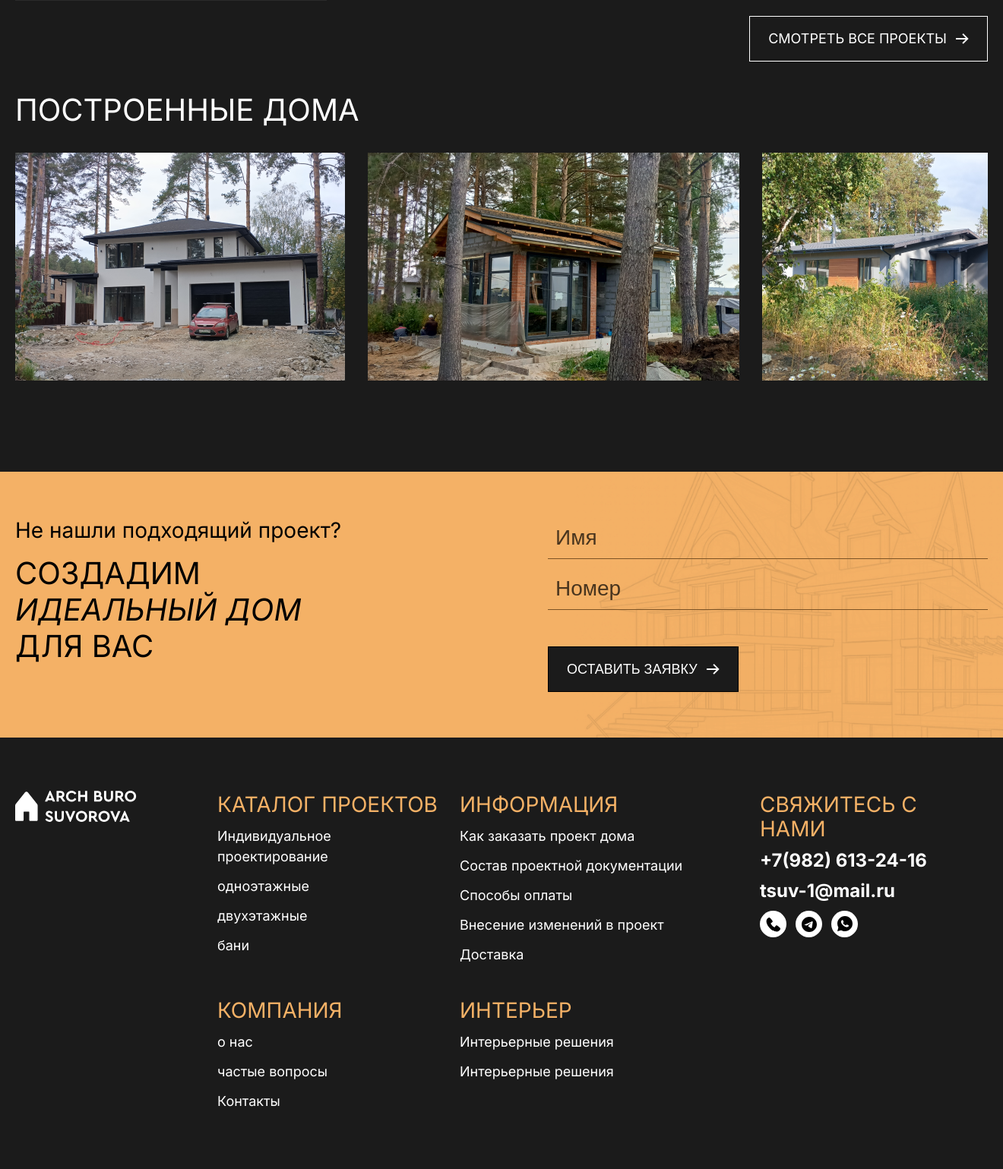
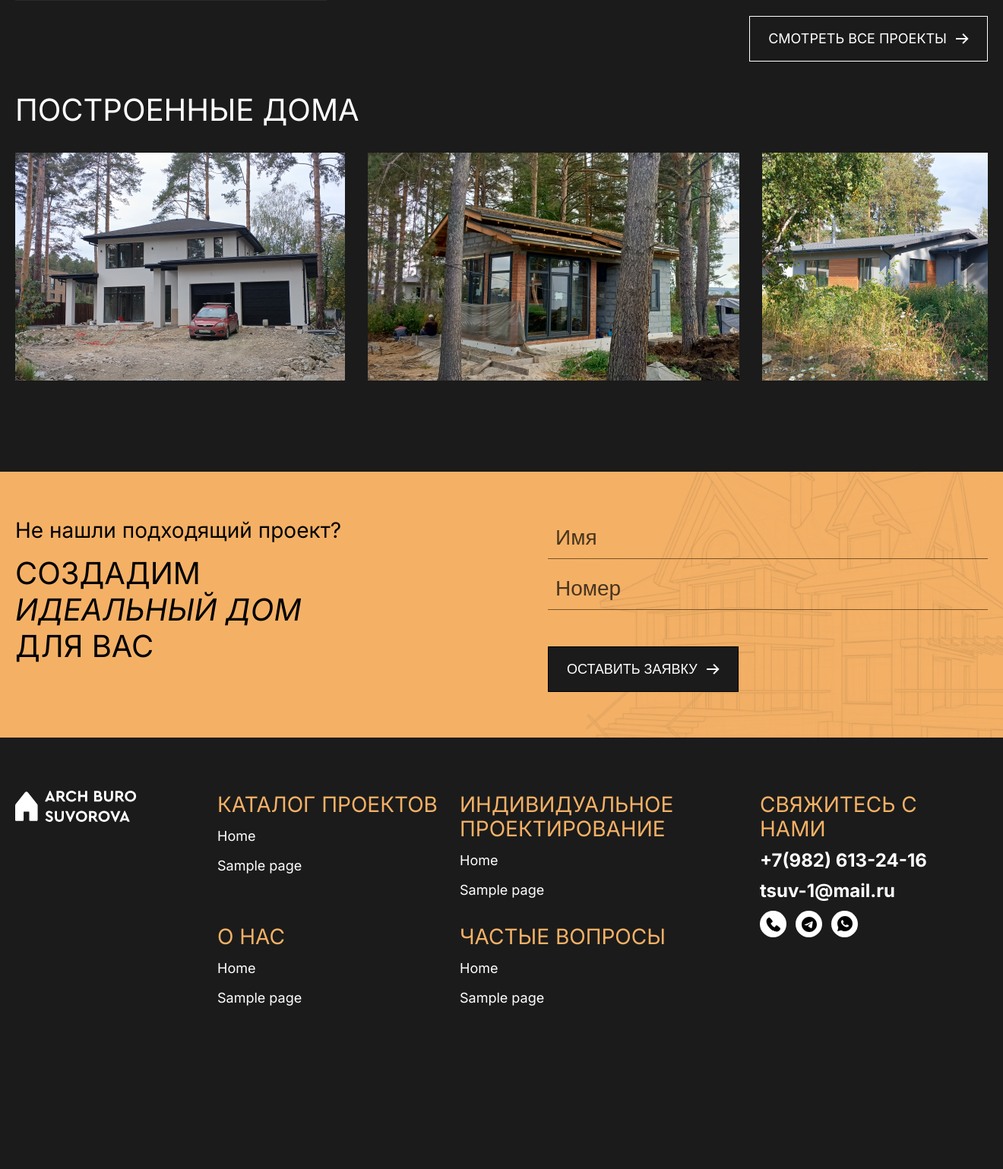
Before and after one commit to mepeha/rosgril, a WordPress theme: template index.php in a window 1320 px wide; the page is wider, and only the part inside the window is pictured. Shown: the part 3500-5039 px from the top of that part at 76% size. After the commit the page ends 4824 px from the top of that part, so only its background shows below. Run offline with PHP 8.4 and a stand-in for WordPress, Linux system fonts and the light colour scheme; the site name, menu and one post (Sample post) are stand-ins, and other content is empty; some web fonts are replaced.

Commit message:
wp v9 хлебные крошки

```diff
--- a/dist/css/style.css
+++ b/dist/css/style.css
@@ -119,6 +119,29 @@ li {
   margin: 6px 0 6px 20px;
 }
 
+:root {
+  --anchor-scroll-offset: 96px;
+}
+
+html {
+  scroll-behavior: smooth;
+  scroll-padding-top: var(--anchor-scroll-offset);
+}
+
+[id] {
+  scroll-margin-top: var(--anchor-scroll-offset);
+}
+
+@media (prefers-reduced-motion: reduce) {
+  html {
+    scroll-behavior: auto;
+  }
+}
+@media (max-width: 991px) {
+  :root {
+    --anchor-scroll-offset: 72px;
+  }
+}
 body {
   color: white;
   font-family: "Inter", sans-serif;
@@ -1572,7 +1635,36 @@ body.captcha-popup-open {
 }
 
 .footer__menu-item {
-  margin-bottom: 12px;
+  display: inline-block;
+  margin: 0;
+  text-decoration: none;
+}
+
+.footer__menu-list {
+  margin: 0;
+  padding: 0;
+  list-style: none !important;
+  display: flex;
+  flex-direction: column;
+  gap: 12px;
+}
+.footer__menu-list ul {
+  margin: 0;
+  padding: 0;
+  list-style: none !important;
+}
+.footer__menu-list li,
+.footer__menu-list > li,
+.footer__menu-list .menu-item {
+  margin: 0 !important;
+  padding: 0 !important;
+  list-style: none !important;
+  list-style-type: none !important;
+}
+.footer__menu-list li::marker,
+.footer__menu-list > li::marker,
+.footer__menu-list .menu-item::marker {
+  content: "";
 }
 
 .footer__contact {
--- a/footer.php
+++ b/footer.php
@@ -16,69 +16,47 @@ $recaptcha_enabled = !empty($recaptcha_settings['enabled']) && $recaptcha_site_k
         <img src="<?php echo $theme_uri; ?>/dist/img/logo.svg" alt="Арх Бюро Суворова">
       </a>
       <div class="footer__menu">
-        <div class="footer__menu-block">
-          <h3 class="footer-title">
-            КАТАЛОГ ПРОЕКТОВ
-          </h3>
-          <div class="footer__menu-item">
-            Индивидуальное проектирование
+        <?php
+        $footer_menu_blocks = [
+            [
+                'title'    => 'КАТАЛОГ ПРОЕКТОВ',
+                'location' => 'footer_catalog',
+            ],
+            [
+                'title'    => 'ИНДИВИДУАЛЬНОЕ ПРОЕКТИРОВАНИЕ',
+                'location' => 'footer_individual',
+            ],
+            [
+                'title'    => 'О НАС',
+                'location' => 'footer_about',
+            ],
+            [
+                'title'    => 'ЧАСТЫЕ ВОПРОСЫ',
+                'location' => 'footer_faq',
+            ],
+        ];
+        ?>
+        <?php foreach ($footer_menu_blocks as $footer_menu_block) : ?>
+          <div class="footer__menu-block">
+            <h3 class="footer-title">
+              <?php echo esc_html($footer_menu_block['title']); ?>
+            </h3>
+            <?php
+            if (has_nav_menu($footer_menu_block['location'])) {
+                wp_nav_menu([
+                    'theme_location'        => $footer_menu_block['location'],
+                    'container'             => false,
+                    'menu_class'            => 'footer__menu-list',
+                    'depth'                 => 1,
+                    'fallback_cb'           => false,
+                    'tanyatheme_link_class' => 'footer__menu-item',
+                ]);
+            } else {
+                echo '<ul class="footer__menu-list"></ul>';
+            }
+            ?>
           </div>
-          <div class="footer__menu-item">
-            одноэтажные
-          </div>
-          <div class="footer__menu-item">
-            двухэтажные
-          </div>
-          <div class="footer__menu-item">
-            бани
-          </div>
-        </div>
-        <div class="footer__menu-block">
-          <h3 class="footer-title">
-            ИНФОРМАЦИЯ
-          </h3>
-          <div class="footer__menu-item">
-            Как заказать проект дома
-          </div>
-          <div class="footer__menu-item">
-            Состав проектной документации
-          </div>
-          <div class="footer__menu-item">
-            Способы оплаты
-          </div>
-          <div class="footer__menu-item">
-            Внесение изменений в проект
-          </div>
-          <div class="footer__menu-item">
-            Доставка
-          </div>
-        </div>
-        <div class="footer__menu-block">
-          <h3 class="footer-title">
-            КОМПАНИЯ
-          </h3>
-          <div class="footer__menu-item">
-            о нас
-          </div>
-          <div class="footer__menu-item">
-            частые вопросы
-          </div>
-          <div class="footer__menu-item">
-            Контакты
-          </div>
-        </div>
-        <div class="footer__menu-block">
-          <h3 class="footer-title">
-            ИНТЕРЬЕР
-          </h3>
-          <div class="footer__menu-item">
-            Интерьерные решения
-          </div>
-          <div class="footer__menu-item">
-            Интерьерные решения
-          </div>
-        </div>
-
+        <?php endforeach; ?>
       </div>
       <div class="footer__contact">
         <h3 class="footer-title">
--- a/header.php
+++ b/header.php
@@ -91,30 +91,66 @@ if (is_singular(['project', 'page'])) {
             $page_head_subtitle = trim((string) get_field('subtitle', $page_head_post_id));
         }
 
-        $page_head_breadcrumbs_text = '';
+        $page_head_breadcrumbs = [];
         if (!$page_head_hide_breadcrumbs && $page_head_title !== '') {
+            $page_head_breadcrumbs[] = [
+                'label' => 'Главная',
+                'url' => home_url('/'),
+            ];
+
             if (get_post_type($page_head_post_id) === 'project') {
                 $page_head_project_label = $page_head_title;
 
                 if (function_exists('get_field')) {
                     $page_head_project_id = trim((string) get_field('id', $page_head_post_id));
                     if ($page_head_project_id !== '') {
-                        $page_head_project_label = 'проект ' . $page_head_project_id;
+                        $page_head_project_label = 'Проект ' . $page_head_project_id;
                     }
                 }
 
-                $page_head_breadcrumbs_text = 'главная - каталог проектов - ' . $page_head_project_label;
+                $page_head_archive_link = get_post_type_archive_link('project');
+                if (!$page_head_archive_link) {
+                    $page_head_archive_link = home_url('/project/');
+                }
+
+                $page_head_breadcrumbs[] = [
+                    'label' => 'Каталог проектов',
+                    'url' => $page_head_archive_link,
+                ];
+
+                $page_head_breadcrumbs[] = [
+                    'label' => $page_head_project_label,
+                    'url' => '',
+                ];
             } else {
-                $page_head_breadcrumbs_text = 'главная - ' . $page_head_title;
+                if (is_page($page_head_post_id)) {
+                    $page_head_ancestors = array_reverse((array) get_post_ancestors($page_head_post_id));
+                    foreach ($page_head_ancestors as $page_head_ancestor_id) {
+                        $page_head_ancestor_title = trim((string) get_the_title($page_head_ancestor_id));
+                        if ($page_head_ancestor_title === '') {
+                            continue;
+                        }
+
+                        $page_head_breadcrumbs[] = [
+                            'label' => $page_head_ancestor_title,
+                            'url' => get_permalink($page_head_ancestor_id),
+                        ];
+                    }
+                }
+
+                $page_head_breadcrumbs[] = [
+                    'label' => $page_head_title,
+                    'url' => '',
+                ];
             }
         }
 
         $page_head_title_to_render = (!$page_head_hide_title && $page_head_title !== '') ? $page_head_title : '';
         $page_head_subtitle_to_render = (!$page_head_hide_subtitle && $page_head_subtitle !== '') ? $page_head_subtitle : '';
 
-        if ($page_head_breadcrumbs_text !== '' || $page_head_title_to_render !== '' || $page_head_subtitle_to_render !== '') {
+        if (!empty($page_head_breadcrumbs) || $page_head_title_to_render !== '' || $page_head_subtitle_to_render !== '') {
             $page_head_data = [
-                'breadcrumbs' => $page_head_breadcrumbs_text,
+                'breadcrumbs' => $page_head_breadcrumbs,
                 'title' => $page_head_title_to_render,
                 'subtitle' => $page_head_subtitle_to_render,
             ];
@@ -127,10 +163,33 @@ if (is_singular(['project', 'page'])) {
   <div class="page-head">
     <div class="container">
       <div class="page-head__area">
-        <?php if ($page_head_data['breadcrumbs'] !== '') : ?>
-          <div class="breadcrumbs">
-            <?php echo esc_html($page_head_data['breadcrumbs']); ?>
-          </div>
+        <?php if (!empty($page_head_data['breadcrumbs'])) : ?>
+          <nav class="breadcrumbs" aria-label="Хлебные крошки">
+            <ol class="breadcrumbs__list">
+              <?php
+              $page_head_breadcrumbs_total = count($page_head_data['breadcrumbs']);
+              foreach ($page_head_data['breadcrumbs'] as $page_head_breadcrumb_index => $page_head_breadcrumb_item) :
+                  $page_head_is_last_breadcrumb = ($page_head_breadcrumb_index === $page_head_breadcrumbs_total - 1);
+                  $page_head_breadcrumb_label = isset($page_head_breadcrumb_item['label']) ? (string) $page_head_breadcrumb_item['label'] : '';
+                  $page_head_breadcrumb_url = isset($page_head_breadcrumb_item['url']) ? (string) $page_head_breadcrumb_item['url'] : '';
+                  if ($page_head_breadcrumb_label === '') {
+                      continue;
+                  }
+                  ?>
+                  <li class="breadcrumbs__item<?php echo $page_head_is_last_breadcrumb ? ' breadcrumbs__item--current' : ''; ?>">
+                    <?php if (!$page_head_is_last_breadcrumb && $page_head_breadcrumb_url !== '') : ?>
+                      <a href="<?php echo esc_url($page_head_breadcrumb_url); ?>" class="breadcrumbs__link">
+                        <?php echo esc_html($page_head_breadcrumb_label); ?>
+                      </a>
+                    <?php else : ?>
+                      <span class="breadcrumbs__current" aria-current="page">
+                        <?php echo esc_html($page_head_breadcrumb_label); ?>
+                      </span>
+                    <?php endif; ?>
+                  </li>
+              <?php endforeach; ?>
+            </ol>
+          </nav>
         <?php endif; ?>
 
         <?php if ($page_head_data['title'] !== '') : ?>
--- a/inc/menu.php
+++ b/inc/menu.php
@@ -7,9 +7,12 @@ if (!defined('ABSPATH')) {
 function tanyatheme_register_menus(): void
 {
     register_nav_menus([
-        'primary' => __('Primary Menu', 'tanyatheme'),
-        'mobile'  => __('Mobile Menu', 'tanyatheme'),
-        'footer'  => __('Footer Menu', 'tanyatheme'),
+        'primary'           => __('Primary Menu', 'tanyatheme'),
+        'mobile'            => __('Mobile Menu', 'tanyatheme'),
+        'footer_catalog'    => __('Footer Catalog', 'tanyatheme'),
+        'footer_individual' => __('Footer Individual', 'tanyatheme'),
+        'footer_about'      => __('Footer About', 'tanyatheme'),
+        'footer_faq'        => __('Footer FAQ', 'tanyatheme'),
     ]);
 }
 
--- a/page-resh.php
+++ b/page-resh.php
@@ -22,7 +22,7 @@ $theme_uri = get_template_directory_uri();
                         Приоритетными задачами при проектировании современного пространства считаем — комфорт, функциональность и эстетика.
 
                     </p>
-                    <a href="/project" class="info__button button button-stroke">
+                    <a href="/project" class="info__button button button-stroke" data-feedback-popup-open>
                         получить бесплатную консультацию
                         <svg width="17" height="14" viewBox="0 0 17 14" fill="none" xmlns="http://www.w3.org/2000/svg">
                             <path d="M9.75 12.4142L15.25 6.91422L9.75 1.41421M14 6.91422L1 6.91421" stroke="white" stroke-width="2" stroke-linecap="square"/>
--- a/parts/banner.php
+++ b/parts/banner.php
@@ -5,7 +5,7 @@
           готовые Проекты <br>
           домов и коттеджей
         </h1>
-        <a href="" class="banner__button button button-main" data-feedback-popup-open>
+        <a href="/project/" class="banner__button button button-main">
           смотреть все проекты
           <svg width="17" height="14" viewBox="0 0 17 14" fill="none" xmlns="http://www.w3.org/2000/svg">
             <path d="M9.75 12.4141L15.25 6.91406L9.75 1.41406M14 6.91406L1 6.91406" stroke="black" stroke-width="2" stroke-linecap="square"/>
--- a/parts/create.php
+++ b/parts/create.php
@@ -13,7 +13,7 @@
             дома, где комфорт, функциональность
             и эстетика объединяются в каждом решении
           </div>
-          <a href="/project" class="info__button button button-stroke" data-feedback-popup-open>
+          <a href="#end-home" class="info__button button button-stroke">
             построенные дома по проектам
             <svg width="17" height="14" viewBox="0 0 17 14" fill="none" xmlns="http://www.w3.org/2000/svg">
               <path d="M9.75 12.4142L15.25 6.91422L9.75 1.41421M14 6.91422L1 6.91421" stroke="white" stroke-width="2" stroke-linecap="square"/>
--- a/parts/end-home.php
+++ b/parts/end-home.php
@@ -1,4 +1,4 @@
-  <section class="end-home margin">
+  <section class="end-home margin" id="end-home">
     <div class="container">
       <h2>построенные дома</h2>
       <div class="end-home__area">
--- a/parts/home-ready.php
+++ b/parts/home-ready.php
@@ -12,7 +12,7 @@
             Мы превращаем пустые стены
             в атмосферные пространства с душой
           </div>
-          <a href="/project" class="info__button button button-stroke" data-feedback-popup-open>
+          <a href="/resh/" class="info__button button button-stroke">
             узнать подробнее
             <svg width="17" height="14" viewBox="0 0 17 14" fill="none" xmlns="http://www.w3.org/2000/svg">
               <path d="M9.75 12.4142L15.25 6.91422L9.75 1.41421M14 6.91422L1 6.91421" stroke="white" stroke-width="2" stroke-linecap="square"></path>
--- a/parts/page-menu.php
+++ b/parts/page-menu.php
@@ -2,7 +2,7 @@
     <div class="container">
       <div class="page-menu__area">
 
-        <div class="page-menu__item project" style="background-image: url(<?php echo $theme_uri; ?>/dist/img/page-menu-item-bg.webp)">
+        <a href="/individual/" class="page-menu__item project" style="background-image: url(<?php echo $theme_uri; ?>/dist/img/page-menu-item-bg.webp)">
           <div class="name">
             Индивидуальное
             проектирование
@@ -16,8 +16,8 @@
               <path d="M45.0186 43.4248L47.4636 29.5585L33.5973 27.1135M45.61 30.8564L26.333 44.3542" stroke="black" stroke-width="3.62044" stroke-linecap="square"/>
             </svg>
           </div>
-        </div>
-        <div class="page-menu__item">
+        </a>
+        <a href="/take/" class="page-menu__item">
           <div class="name">
             Как заказать проект дома
           </div>
@@ -28,8 +28,8 @@
               <path d="M45.0186 43.4248L47.4636 29.5585L33.5973 27.1135M45.61 30.8564L26.333 44.3542" stroke="black" stroke-width="3.62044" stroke-linecap="square"/>
             </svg>
           </div>
-        </div>
-        <div class="page-menu__item">
+        </a>
+        <a href="/composition/" class="page-menu__item">
           <div class="name">
             Состав проектной документации
           </div>
@@ -40,8 +40,8 @@
               <path d="M45.0186 43.4248L47.4636 29.5585L33.5973 27.1135M45.61 30.8564L26.333 44.3542" stroke="black" stroke-width="3.62044" stroke-linecap="square"/>
             </svg>
           </div>
-        </div>
-        <div class="page-menu__item">
+        </a>
+        <a href="/change/" class="page-menu__item">
           <div class="name">
             Внесение изменений в проект
           </div>
@@ -51,7 +51,7 @@
               <path d="M45.0186 43.4248L47.4636 29.5585L33.5973 27.1135M45.61 30.8564L26.333 44.3542" stroke="black" stroke-width="3.62044" stroke-linecap="square"/>
             </svg>
           </div>
-        </div>
+        </a>
         <img src="<?php echo $theme_uri; ?>/dist/img/page-menu-bg.webp" alt="" class="page-menu__bg">
       </div>
     </div>
--- a/src/scss/_create.scss
+++ b/src/scss/_create.scss
@@ -21,6 +21,7 @@
 
 }
 .create.arch-buro {
+  padding: 0 0 50px;
   .create__area {
     gap: 100px;
   }
--- a/src/scss/_fonts.scss
+++ b/src/scss/_fonts.scss
@@ -3,7 +3,7 @@
 h1 {
   font-size: 46px;
   line-height: 62px;
-  font-weight: 700;
+  font-weight: 500;
   text-transform: uppercase;
   margin-bottom: 32px;
   @include laptop {
--- a/src/scss/_footer.scss
+++ b/src/scss/_footer.scss
@@ -52,7 +52,39 @@
 }
 
 .footer__menu-item {
-  margin-bottom: 12px;
+  display: inline-block;
+  margin: 0;
+  text-decoration: none;
+}
+
+.footer__menu-list {
+  margin: 0;
+  padding: 0;
+  list-style: none !important;
+  display: flex;
+  flex-direction: column;
+  gap: 12px;
+
+  ul {
+    margin: 0;
+    padding: 0;
+    list-style: none !important;
+  }
+
+  li,
+  > li,
+  .menu-item {
+    margin: 0 !important;
+    padding: 0 !important;
+    list-style: none !important;
+    list-style-type: none !important;
+  }
+
+  li::marker,
+  > li::marker,
+  .menu-item::marker {
+    content: "";
+  }
 }
 
 .footer__contact {
--- a/src/scss/_template.scss
+++ b/src/scss/_template.scss
@@ -1,4 +1,29 @@
 @use "globals" as *;
+
+:root {
+  --anchor-scroll-offset: 96px;
+}
+
+html {
+  scroll-behavior: smooth;
+  scroll-padding-top: var(--anchor-scroll-offset);
+}
+
+[id] {
+  scroll-margin-top: var(--anchor-scroll-offset);
+}
+
+@media (prefers-reduced-motion: reduce) {
+  html {
+    scroll-behavior: auto;
+  }
+}
+
+@include laptop {
+  :root {
+    --anchor-scroll-offset: 72px;
+  }
+}
 
 body {
   color: white;
```
Also changed, not shown: other parts of dist/css/style.css (+41 -1 lines), other parts of src/scss/_template.scss (+40 -0 lines), 1 other file.
